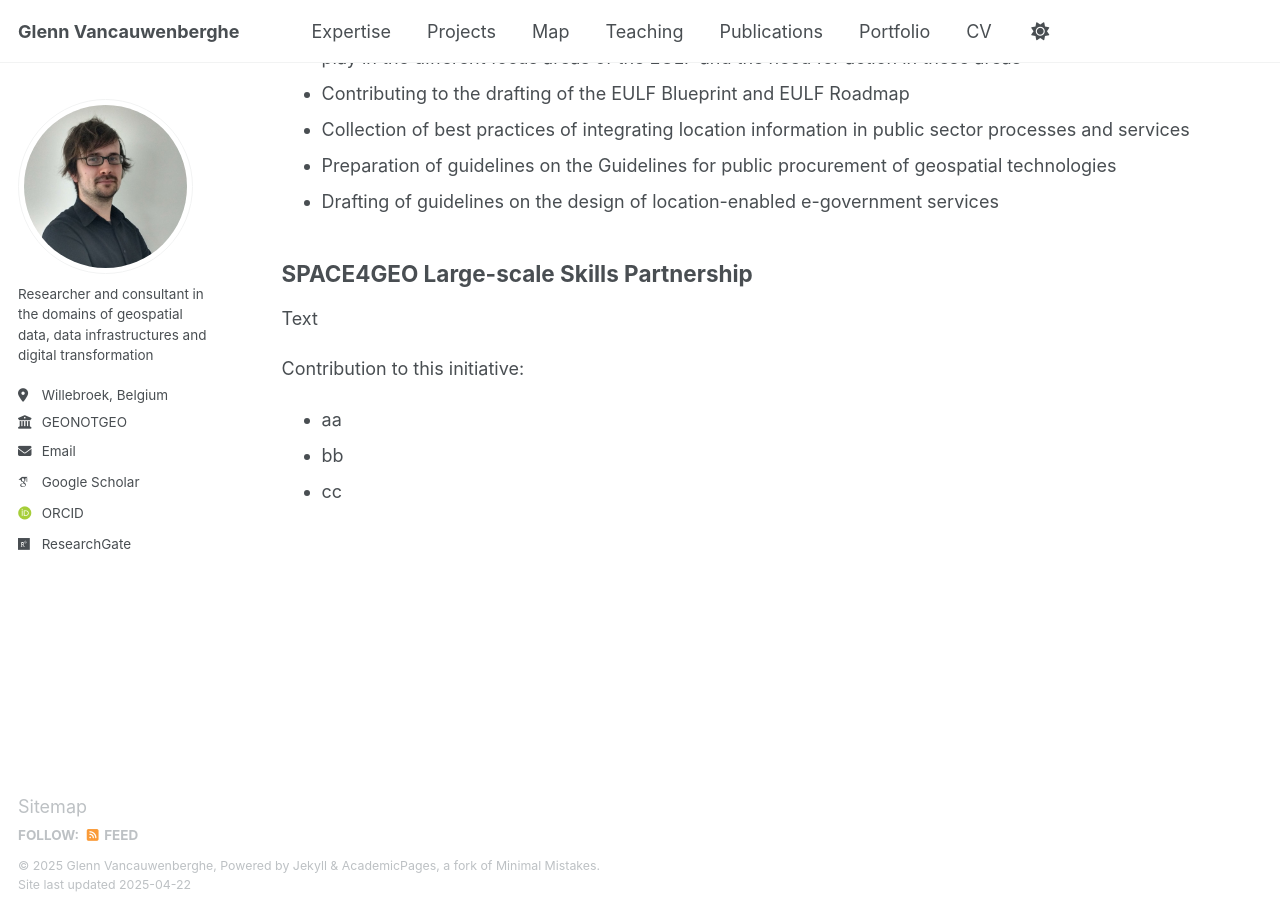
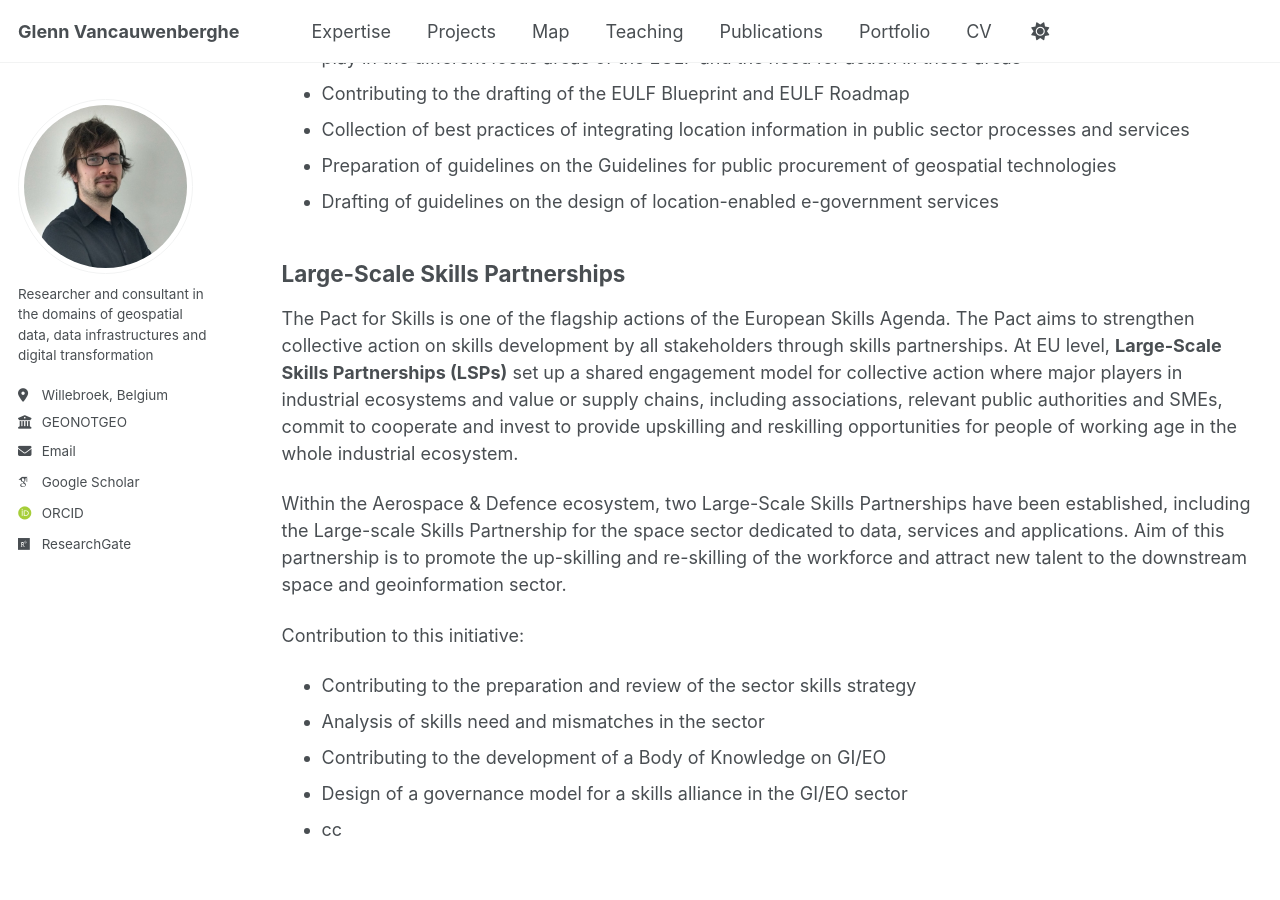
Before and after one commit to GVancauwenberghe/gvancauwenberghe.github.io, a Jekyll site: the page built from _pages/europe.md, in a window 1280 px wide and 900 px high, scrolled down 2641 px. Built offline with Jekyll 4.4.1, drawn with Linux system fonts in a browser that asks for light colours; some web fonts are replaced.

Commit message:
Update europe.md

```diff
--- a/_pages/europe.md
+++ b/_pages/europe.md
@@ -55,10 +55,14 @@ Contribution to this initiative:
 * Drafting of guidelines on the design of location-enabled e-government services
 
 
-## SPACE4GEO Large-scale Skills Partnership
-Text
+## Large-Scale Skills Partnerships
+The Pact for Skills is one of the flagship actions of the European Skills Agenda. The Pact aims to strengthen collective action on skills development by all stakeholders through skills partnerships. At EU level, **Large-Scale Skills Partnerships (LSPs)** set up a shared engagement model for collective action where major players in industrial ecosystems and value or supply chains, including associations, relevant public authorities and SMEs, commit to cooperate and invest to provide upskilling and reskilling opportunities for people of working age in the whole industrial ecosystem.
+
+Within the Aerospace & Defence ecosystem, two Large-Scale Skills Partnerships have been established, including the Large-scale Skills Partnership for the space sector dedicated to data, services and applications. Aim of this partnership is to promote the up-skilling and re-skilling of the workforce and attract new talent to the downstream space and geoinformation sector.
 
 Contribution to this initiative:
-* aa
-* bb
+* Contributing to the preparation and review of the sector skills strategy
+* Analysis of skills need and mismatches in the sector
+* Contributing to the development of a Body of Knowledge on GI/EO
+* Design of a governance model for a skills alliance in the GI/EO sector
 * cc
```
